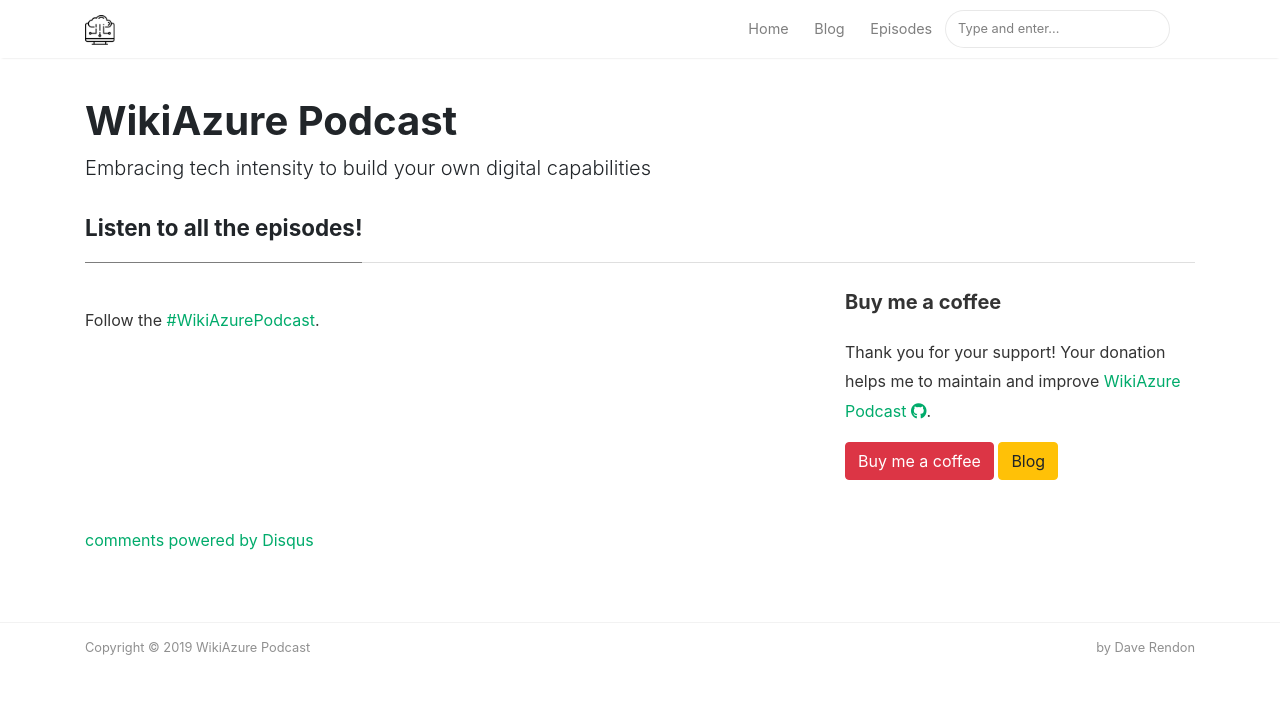
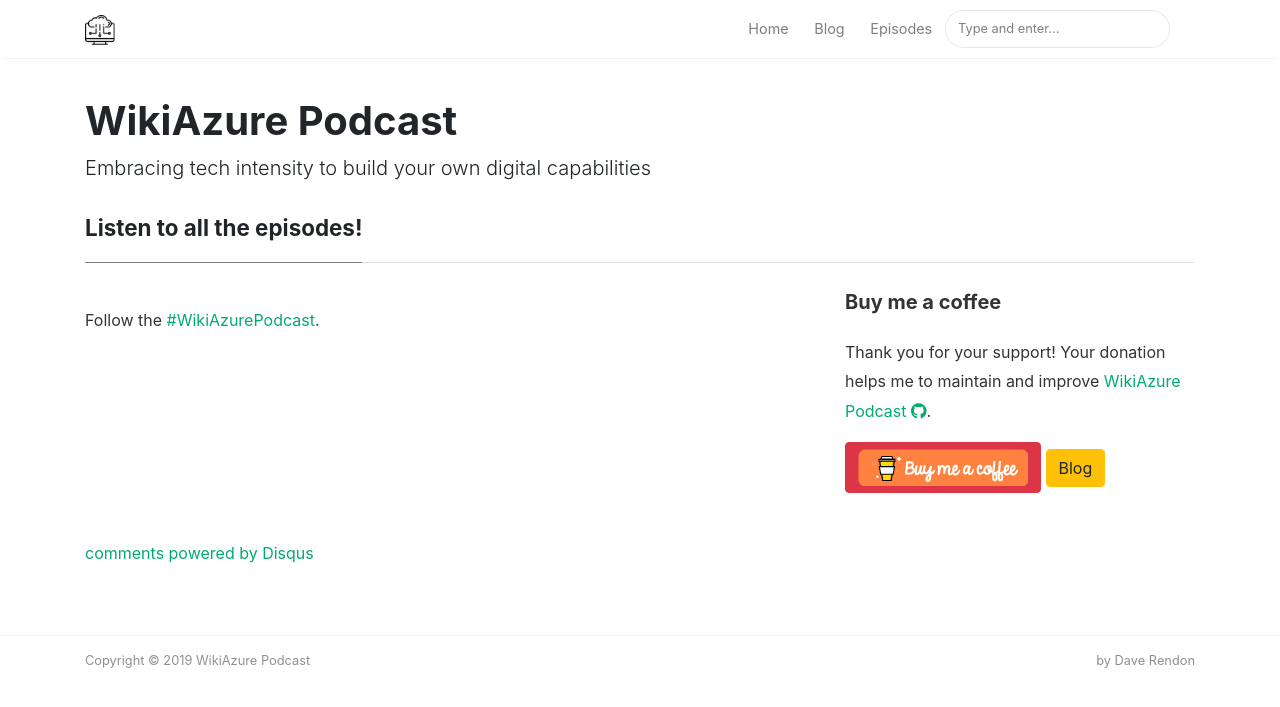
Before and after one commit to daveRendon/wikiazure-podcast, a Jekyll site: the page built from _pages/episodes.md, in a window 1280 px wide. Shown: the top 707 px of the page. Built offline with Jekyll 4.4.1, drawn with Linux system fonts in a browser that asks for light colours; nearby versions of some CDN libraries; comment, search, counter and statistics services are not loaded.

Commit message:
updated files

```diff
--- a/_pages/episodes.md
+++ b/_pages/episodes.md
@@ -19,9 +19,11 @@
 <div class="sticky-top sticky-top-80">
 <h5>Buy me a coffee</h5>
 
-<p>Thank you for your support! Your donation helps me to maintain and improve <a target="_blank" href="https://github.com/wowthemesnet/mediumish-theme-jekyll">WikiAzure Podcast <i class="fab fa-github"></i></a>.</p>
+<p>Thank you for your support! Your donation helps me to maintain and improve <a target="_blank" href="https://podcast.wikiazure.com">WikiAzure Podcast <i class="fab fa-github"></i></a>.</p>
 
-<a target="_blank" href="https://www.paypal.com/cgi-bin/webscr?cmd=_donations&business=UMSKQ3JWADJZG&lc=US&item_name=WikiAzure%20Podcast&currency_code=USD&bn=PP%2dDonationsBF%3abtn_donate_LG%2egif%3aNonHosted" class="btn btn-danger">Buy me a coffee</a>
+<a target="_blank" href="https://www.paypal.com/cgi-bin/webscr?cmd=_donations&business=UMSKQ3JWADJZG&lc=US&item_name=WikiAzure%20Podcast&currency_code=USD&bn=PP%2dDonationsBF%3abtn_donate_LG%2egif%3aNonHosted" class="btn btn-danger">
+<img src="assets\images\coffee.png">
+</a>
 
 <a target="_blank" href="https://wikiazure.com/blog" class="btn btn-warning">Blog</a>
 
```
Also changed, not shown: assets/images/coffee.png (added).
